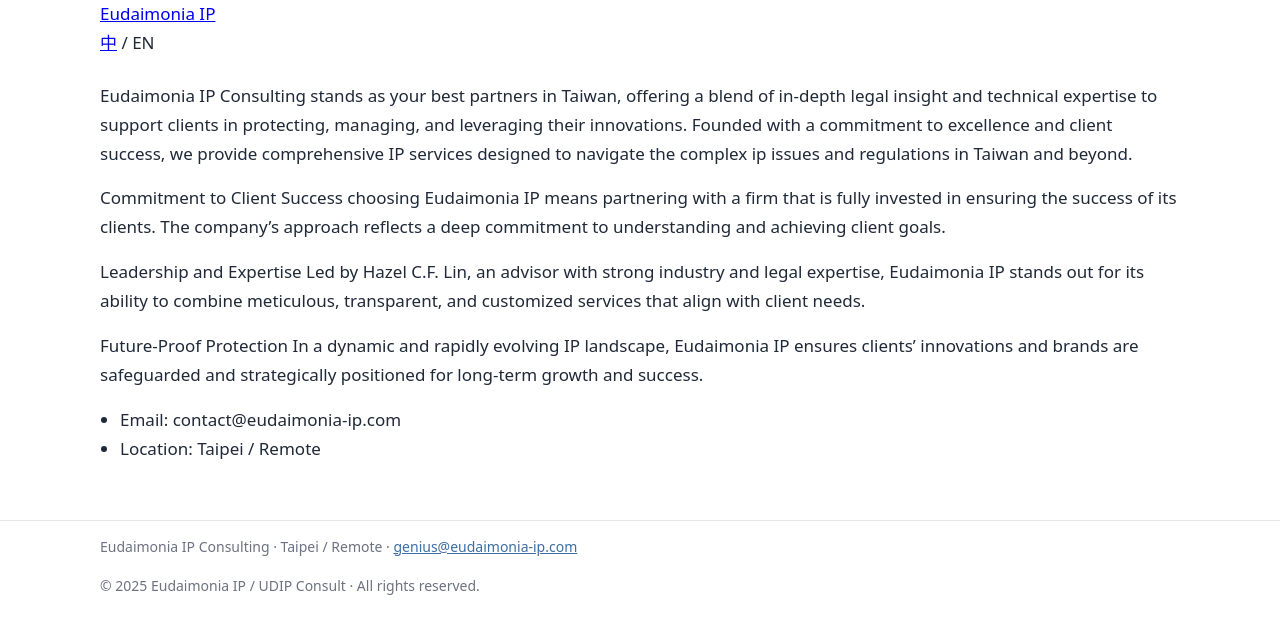
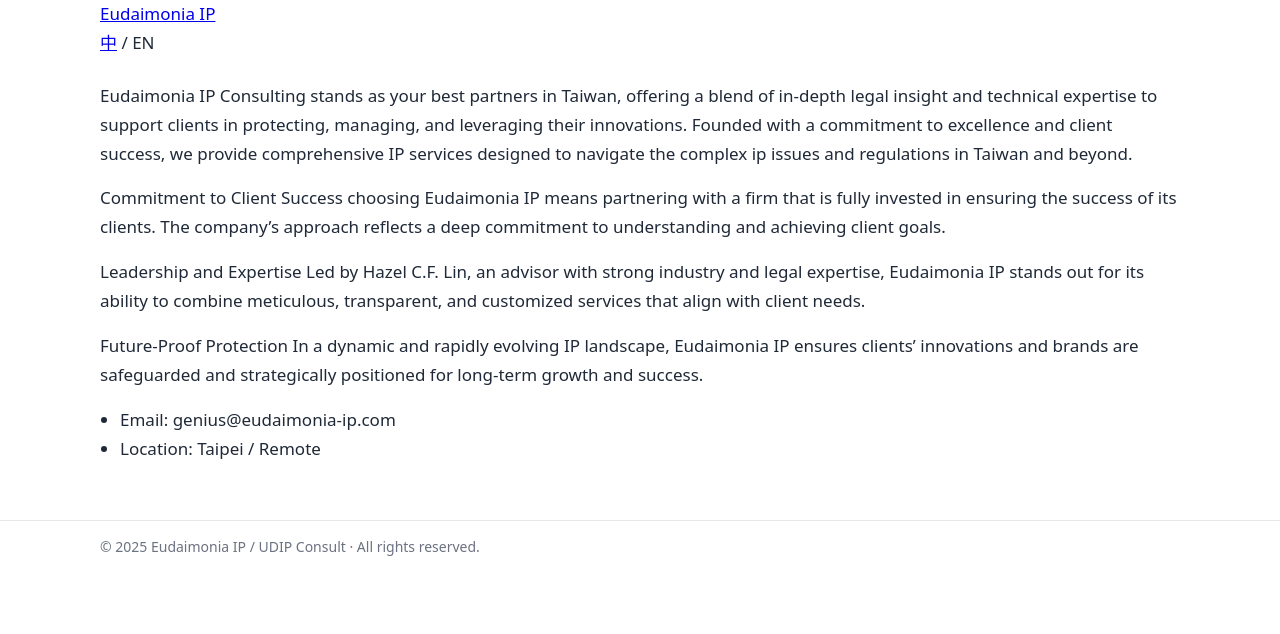
Before and after one commit to nuancenil/udipconsult, a Jekyll site: the page built from en/about.md, in a window 1280 px wide. Shown: the top 634 px of the page. Built offline with Jekyll 4.4.1, drawn with Linux system fonts in a browser that asks for light colours.

```diff
--- a/_layouts/default.html
+++ b/_layouts/default.html
@@ -14,15 +14,6 @@
   </main>
   <footer class="site-footer">
     <div class="container">
-      <p>
-        Eudaimonia IP Consulting · Taipei / Remote ·
-        {% if site.email %}
-          <a href="mailto:{{ site.email }}">{{ site.email }}</a>
-        {% else %}
-          <!-- 若未設定 email，就顯示預設值 -->
-          <a href="mailto:genius@eudaimonia-ip.com">contact@eudaimonia-ip.com</a>
-        {% endif %}
-      </p>
       <p>&copy; {{ "now" | date: "%Y" }} Eudaimonia IP / UDIP Consult · All rights reserved.</p>
     </div>
   </footer>
--- a/en/about.md
+++ b/en/about.md
@@ -18,5 +18,5 @@
 In a dynamic and rapidly evolving IP landscape, Eudaimonia IP ensures clients' innovations and brands are safeguarded and strategically positioned for long-term growth and success.
 
 
-- Email: contact@eudaimonia-ip.com
+- Email: genius@eudaimonia-ip.com
 - Location: Taipei / Remote
```
Also changed, not shown: 1 other file.
